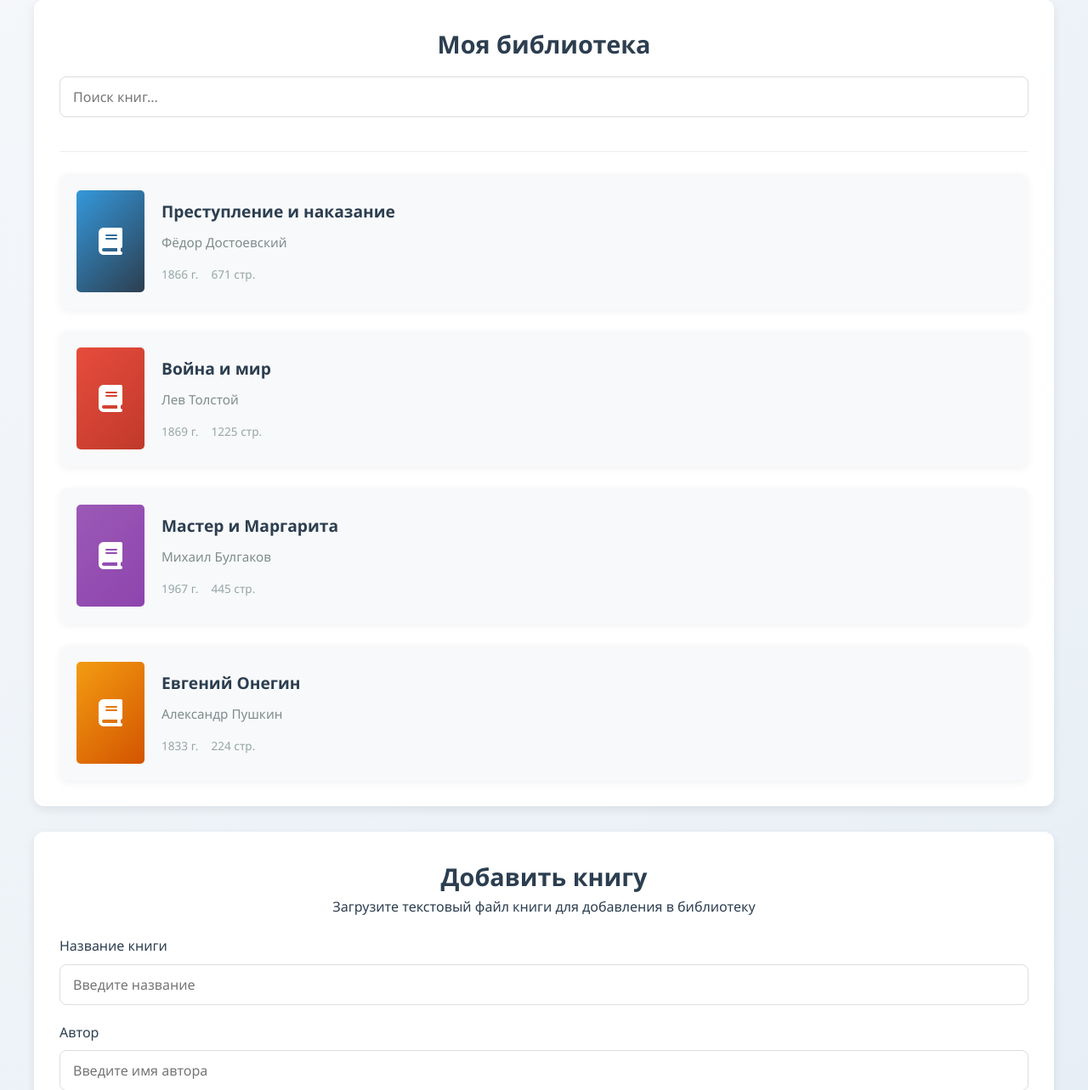
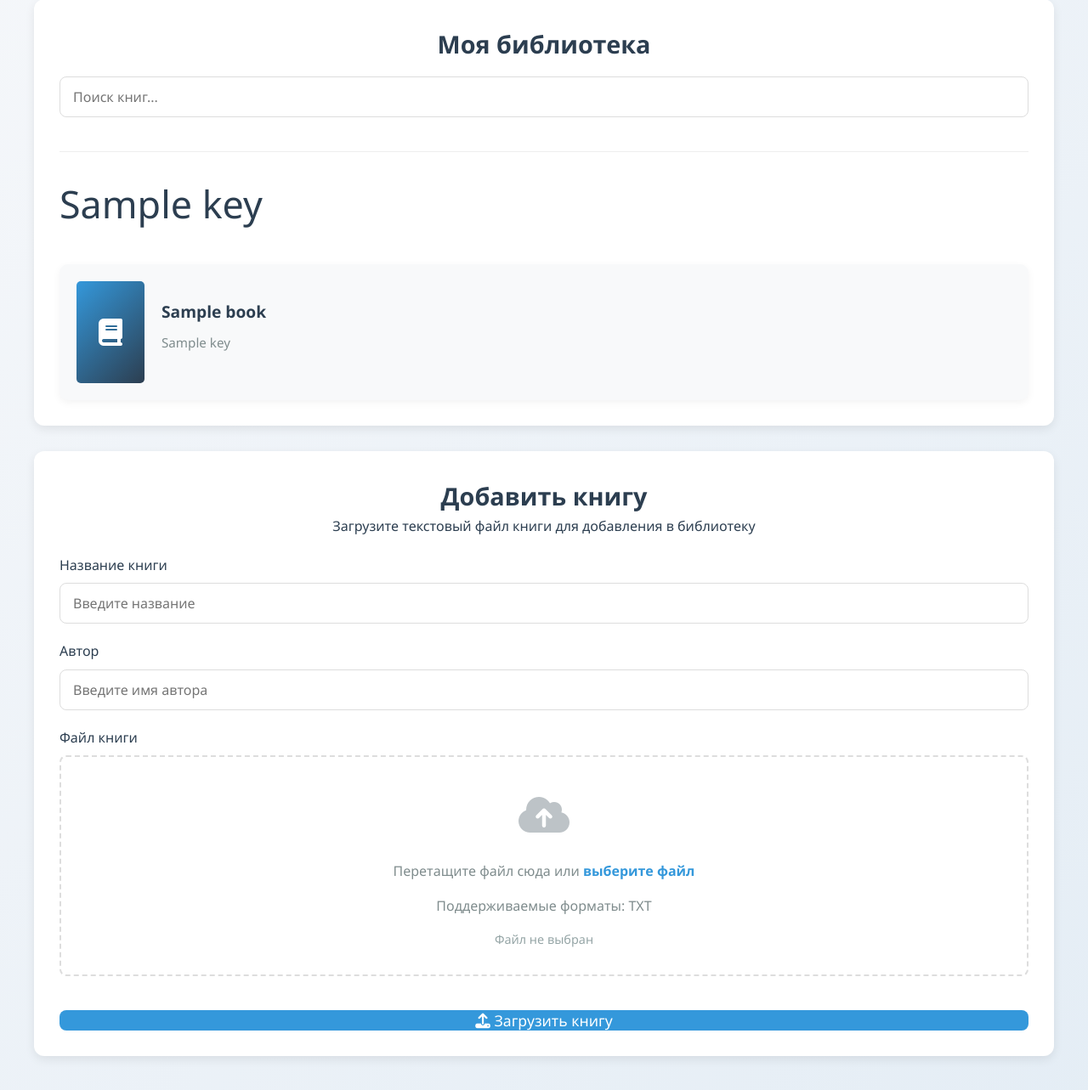
Before and after one commit to NIZHEGORODTSY/TECHNOSTRELKA_BOOK_ASSISTANT, a Flask app: template src/templates/library.html in a window 1280 px wide. Shown: the part 132-1415 px from the top of the page at 85% size. Run offline with Flask 3, Linux system fonts and the light colour scheme; the template is opened without the code that fills it: most values are stand-ins (such as "Sample title", 1, 10 or a date in 2020).

Commit message:
library is extremely good one

```diff
--- a/src/app.py
+++ b/src/app.py
@@ -67,7 +67,14 @@ def search_post():
 
 @app.route('/library', methods=['GET'])
 def show_lib():
-    return render_template('library.html')
+    _dict = pc.list_all_books()
+    _dict = {
+        "Л.Н.Толстой": ["Война и мир Том 1", "Война и мир Том 2", "Война и мир Том 3"],
+        "О.Генри": ["Дары волхвов"],
+        "К. Паустовский": ["Акварельные краски"]
+    }
+
+    return render_template('library.html', data = _dict)
 
 
 @app.route('/upload', methods=['POST'])
--- a/src/pinecone_controller.py
+++ b/src/pinecone_controller.py
@@ -3,7 +3,6 @@ import os
 from sentence_transformers import SentenceTransformer
 import uuid
 from dotenv import load_dotenv
-
 
 load_dotenv('_.env')
 
@@ -64,7 +63,7 @@ class PineconeController:
         self._index.upsert(vectors)
 
     def search_similar_chunks(self, question: str, top_k: int = 3, book_name: str = None, author_name: str = None) -> \
-    list[dict[str, str]]:
+            list[dict[str, str]]:
         """
         Ищет топ-K наиболее похожих chunk'ов на вопрос.
         Можно ограничить поиск конкретной книгой или автором.
--- a/src/templates/library.html
+++ b/src/templates/library.html
@@ -10,61 +10,20 @@
     </div>
 
     <div class="books-grid">
+        {% for key, value in data.items() %}
+        <h1>{{key}}</h1>
+        {% for book in value %}
         <div class="book-card">
             <div class="book-cover">
                 <i class="fas fa-book"></i>
             </div>
             <div class="book-info">
-                <h3 class="book-title">Преступление и наказание</h3>
-                <p class="book-author">Фёдор Достоевский</p>
-                <div class="book-meta">
-                    <span>1866 г.</span>
-                    <span>671 стр.</span>
-                </div>
+                <h3 class="book-title">{{book}}</h3>
+                <p class="book-author">{{key}}</p>
             </div>
         </div>
-
-        <div class="book-card">
-            <div class="book-cover" style="background: linear-gradient(135deg, #e74c3c 0%, #c0392b 100%);">
-                <i class="fas fa-book"></i>
-            </div>
-            <div class="book-info">
-                <h3 class="book-title">Война и мир</h3>
-                <p class="book-author">Лев Толстой</p>
-                <div class="book-meta">
-                    <span>1869 г.</span>
-                    <span>1225 стр.</span>
-                </div>
-            </div>
-        </div>
-
-        <div class="book-card">
-            <div class="book-cover" style="background: linear-gradient(135deg, #9b59b6 0%, #8e44ad 100%);">
-                <i class="fas fa-book"></i>
-            </div>
-            <div class="book-info">
-                <h3 class="book-title">Мастер и Маргарита</h3>
-                <p class="book-author">Михаил Булгаков</p>
-                <div class="book-meta">
-                    <span>1967 г.</span>
-                    <span>445 стр.</span>
-                </div>
-            </div>
-        </div>
-
-        <div class="book-card">
-            <div class="book-cover" style="background: linear-gradient(135deg, #f39c12 0%, #d35400 100%);">
-                <i class="fas fa-book"></i>
-            </div>
-            <div class="book-info">
-                <h3 class="book-title">Евгений Онегин</h3>
-                <p class="book-author">Александр Пушкин</p>
-                <div class="book-meta">
-                    <span>1833 г.</span>
-                    <span>224 стр.</span>
-                </div>
-            </div>
-        </div>
+        {% endfor %}
+        {% endfor %}
     </div>
 </section>
 
@@ -188,6 +147,7 @@
         // Показываем сообщение пользователю
     });
 
+
 </script>
 
 {% endblock %}
--- a/src/templates/question.html
+++ b/src/templates/question.html
@@ -7,9 +7,6 @@
             <div class="search-box">
                 <input name="user_text" type="text" class="search-input" id="searchInput"
                        placeholder="Enter text to search...">
-                <input type="number" min="1" max="10" value="5" step="1" style="max-width: 12%" name="amount"
-                       class="search-input">
-                placeholder="Enter amount of answers">
                 <button type="submit" class="btn" id="searchBtn">
                     <i class="fas fa-search"></i> Search
                 </button>
```
